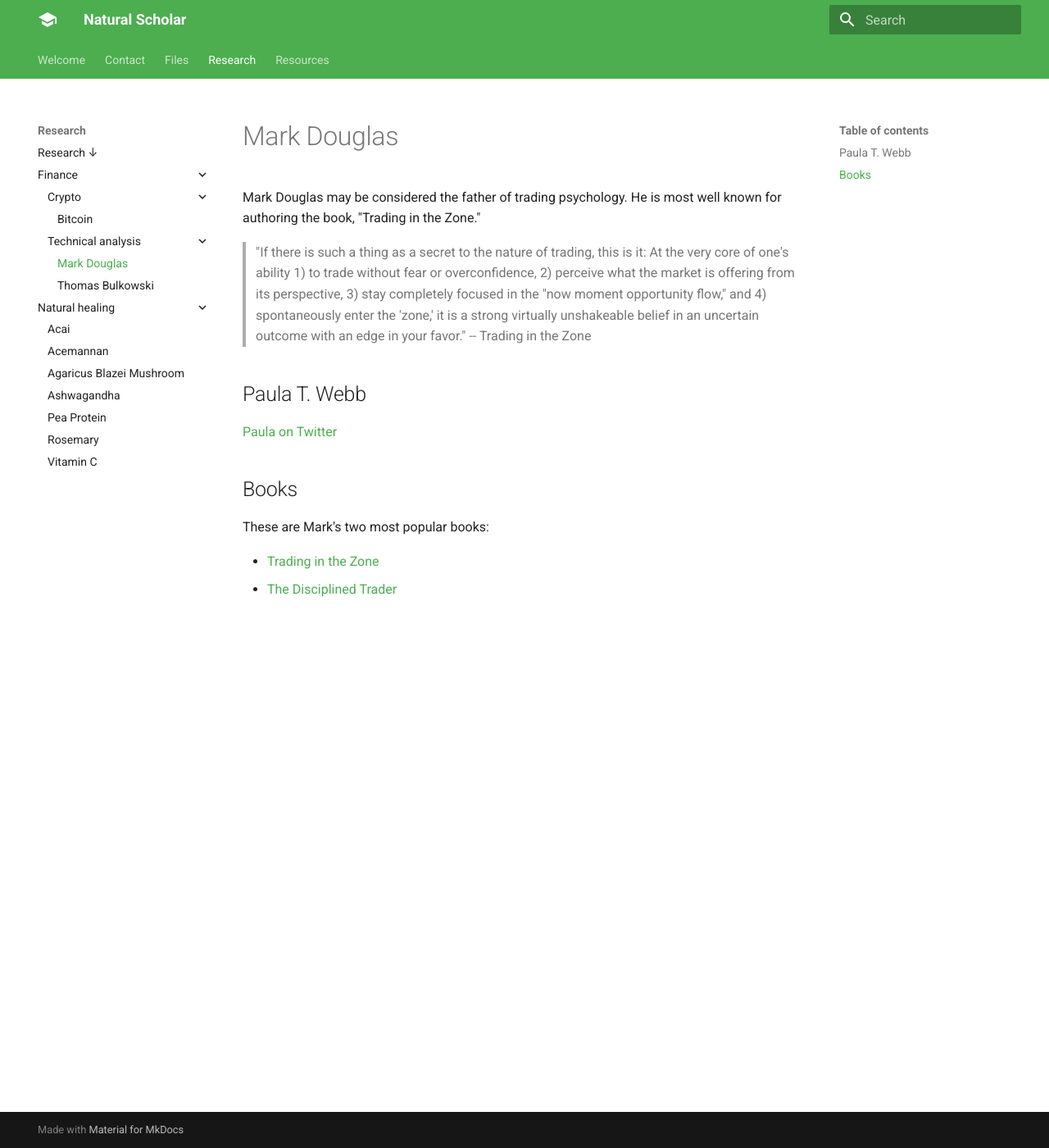
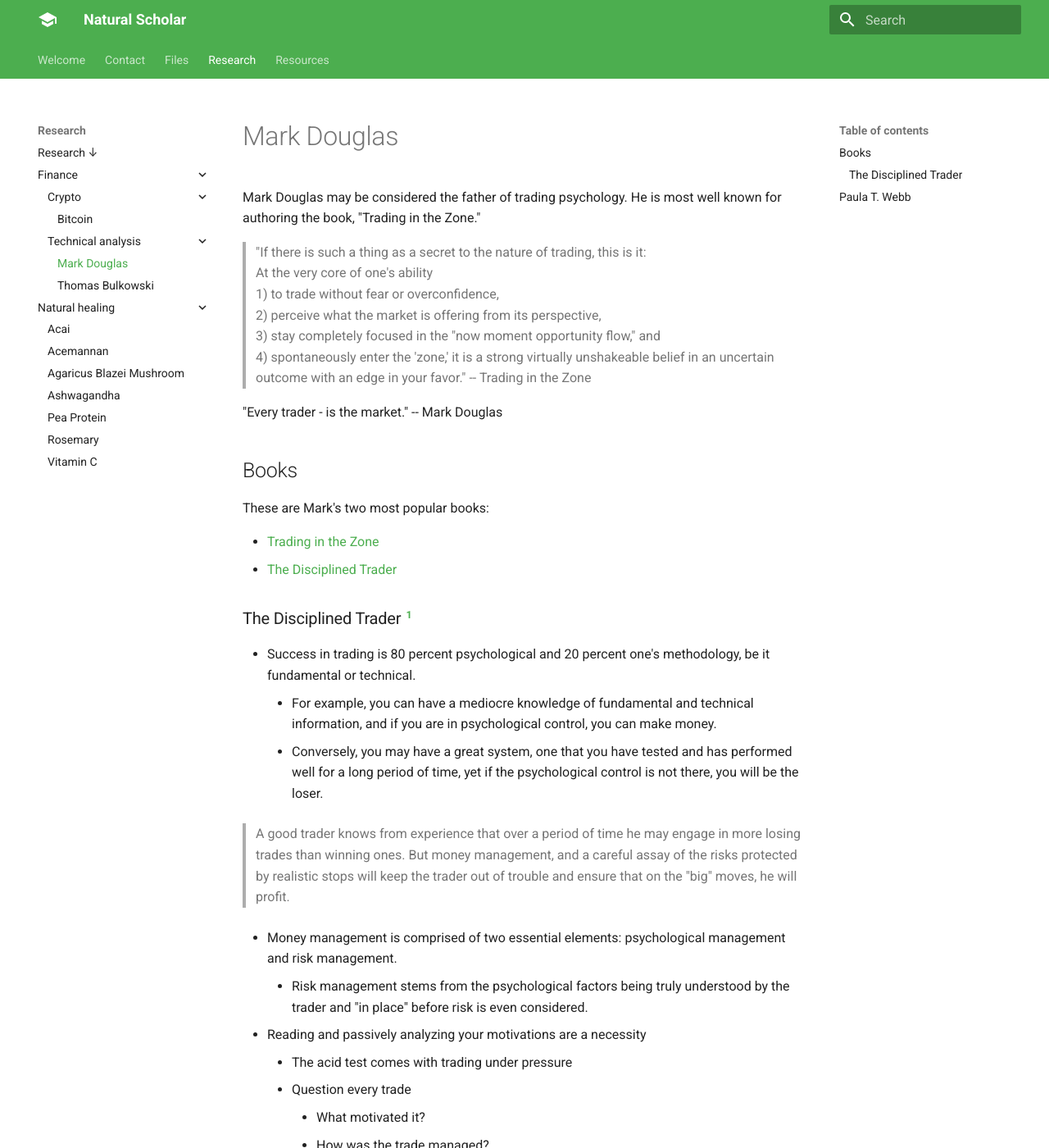
Before and after one commit to anthonyrussano/naturalscholar.com, an MkDocs documentation site: the page built from docs/research/finance/technical-analysis/mark-douglas.md, in a window 1280 px wide and 1400 px high. Shown: the whole window at 82% size. Built offline with MkDocs 1.6.1 and Material for MkDocs 9.7.7, drawn with Linux system fonts in a browser that asks for light colours; some of the changed text lies outside the part shown.

Commit message:
disciplin

```diff
--- a/docs/research/finance/technical-analysis/mark-douglas.md
+++ b/docs/research/finance/technical-analysis/mark-douglas.md
@@ -2,11 +2,9 @@
 
 Mark Douglas may be considered the father of trading psychology.  He is most well known for authoring the book, "Trading in the Zone."
 
-> "If there is such a thing as a secret to the nature of trading, this is it: At the very core of one's ability 1) to trade without fear or overconfidence, 2) perceive what the market is offering from its perspective, 3) stay completely focused in the "now moment opportunity flow," and 4) spontaneously enter the 'zone,' it is a strong virtually unshakeable belief in an uncertain outcome with an edge in your favor." -- Trading in the Zone
+> "If there is such a thing as a secret to the nature of trading, this is it: <br>At the very core of one's ability <br> 1) to trade without fear or overconfidence, <br>2) perceive what the market is offering from its perspective, <br>3) stay completely focused in the "now moment opportunity flow," and <br>4) spontaneously enter the 'zone,' it is a strong virtually unshakeable belief in an uncertain outcome with an edge in your favor." -- Trading in the Zone
 
-## Paula T. Webb
-
-[Paula on Twitter](https://twitter.com/_markdouglas_)
+"Every trader - is the market." -- Mark Douglas
 
 ## Books
 
@@ -15,12 +13,34 @@ These are Mark's two most popular books:
 - [Trading in the Zone](https://www.amazon.com/Trading-Zone-Confidence-Discipline-Attitude/dp/0735201447/)
 - [The Disciplined Trader](https://www.amazon.com/Disciplined-Trader-Developing-Winning-Attitudes/dp/0132157578/)
 
-<!-- [^1]:
-**Title:** [ ]( )<br>
-**Publication:** [ ]( )<br>
-**Date:** <br>
-**Study Type:** Animal Study, Commentary, Human Study: In Vitro - In Vivo - In Silico, Human: Case Report, Meta Analysis, Review<br>
-**Author(s):** <br>
-**Institution(s):** <br>
-**Abstract:** <br>
-[IPFS Link](https://ipfs.io/ipfs/) -->
+### The Disciplined Trader [^1]
+
+- Success in trading is 80 percent psychological and 20 percent one's methodology, be it fundamental or technical.
+    - For example, you can have a mediocre knowledge of fundamental and technical information, and if you are in psychological control, you can make money.
+    - Conversely, you may have a great system, one that you have tested and has performed well for a long period of time, yet if the psychological control is not there, you will be the loser.
+
+> A good trader knows from experience that over a period of time he may engage in more losing trades than winning ones. But money management, and a careful assay of the risks protected by realistic stops will keep the trader out of trouble and ensure that on the "big" moves, he will profit.
+
+- Money management is comprised of two essential elements: psychological management and risk management.
+    - Risk management stems from the psychological factors being truly understood by the trader and "in place" before risk is even considered.
+
+- Reading and passively analyzing your motivations are a necessity
+    - The acid test comes with trading under pressure
+    - Question every trade
+        - What motivated it?
+        - How was the trade managed?
+        - Was it successful? Why?
+        - Did you lose? Why?
+    - Write down your assessment and refer to your comments before making your next trade.
+
+## Paula T. Webb
+
+Paula Webb is co-author with Mark Douglas of "Trading Psychology."
+
+Taken from her [website](https://www.paulatwebb.com/false-claims.html):
+
+> "There is no one in the trading community today, no where across the planet, who is authorized to teach, or is expert at, the Mark Douglas materials - except Paula T. Webb."
+
+[Paula on Twitter](https://twitter.com/_markdouglas_)
+
+[^1]: Douglas, Mark. The Disciplined Trader: Developing Winning Attitudes. New York Institute of Finance, 1990.
```
